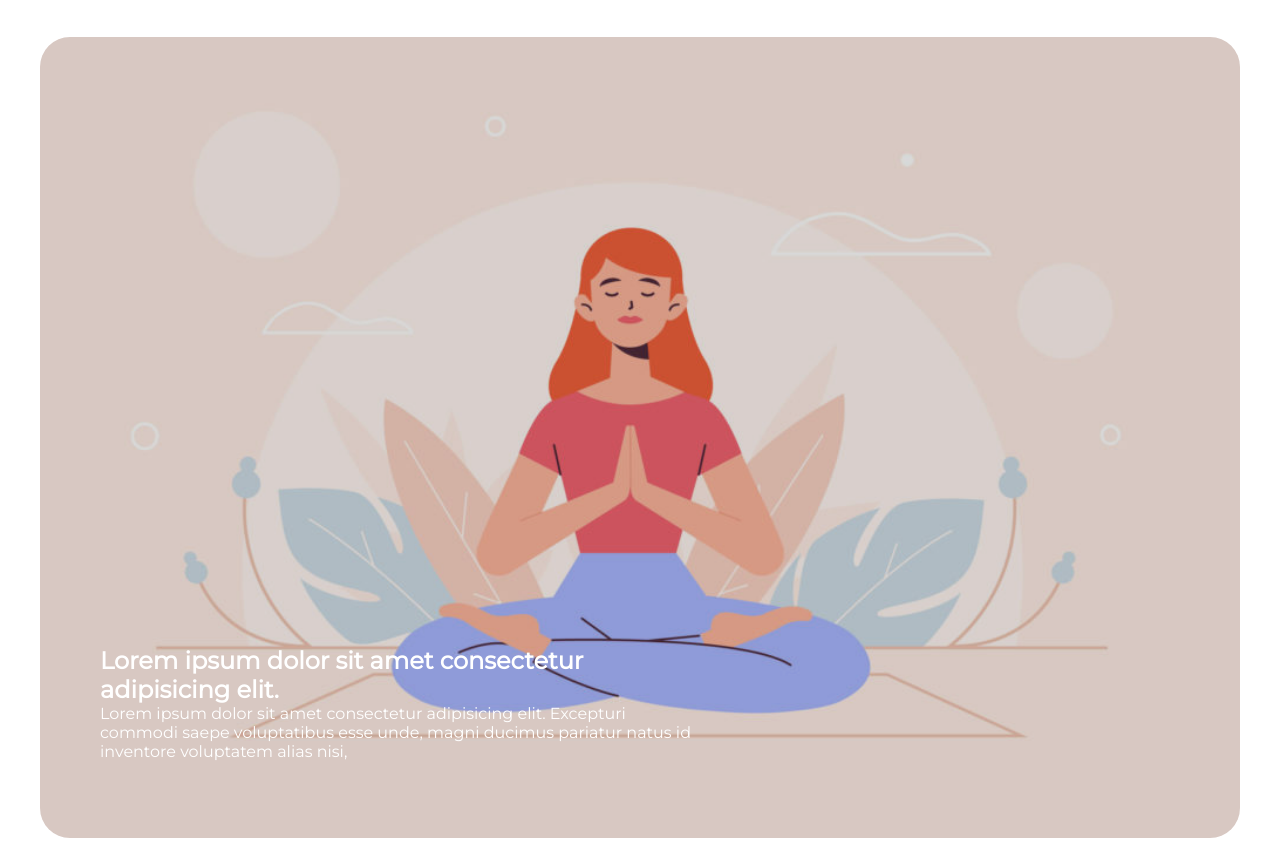
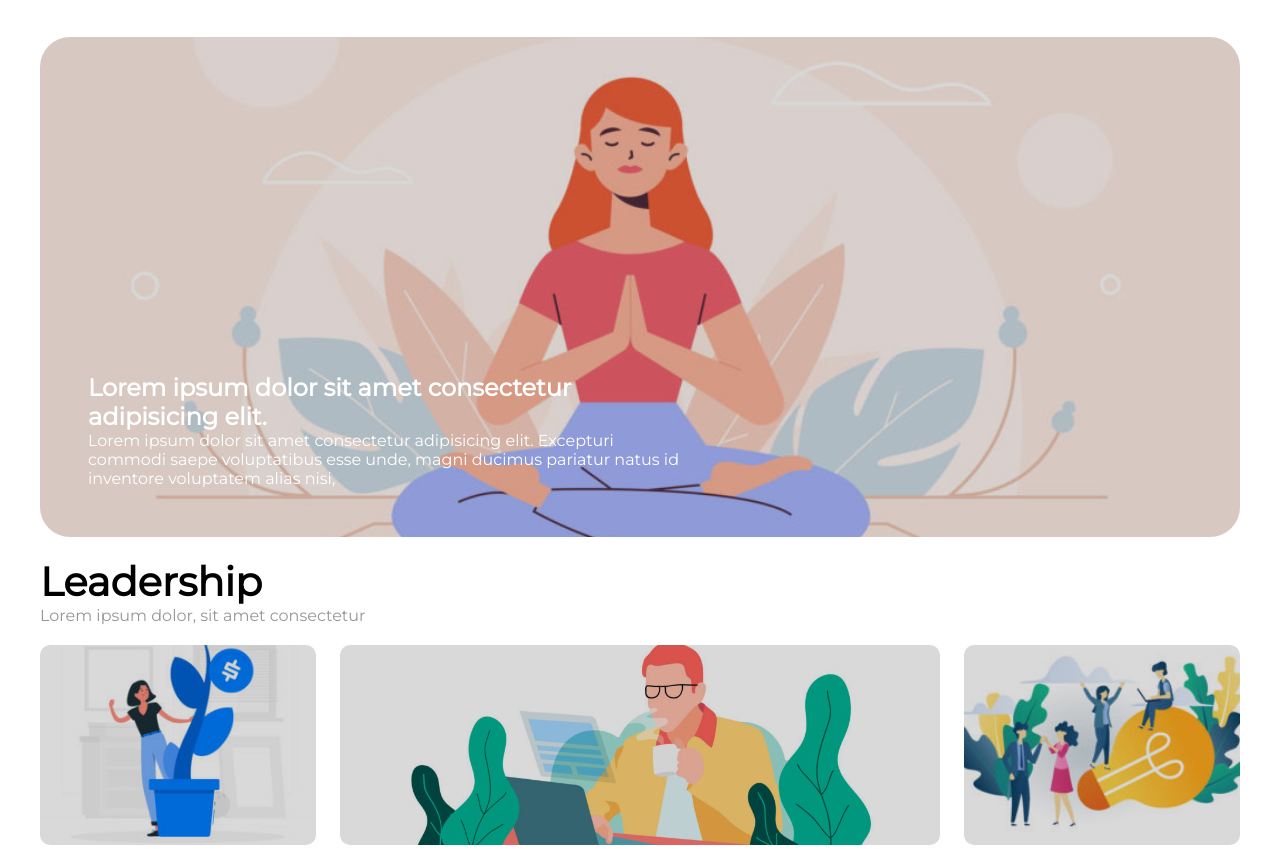
Before and after one commit to DomenicoGalileo88/htmlcss-wp, a plain HTML site: page index.html in a window 1280 px wide. Shown: the part 103-952 px from the top of the page. Drawn offline with Linux system fonts and the light colour scheme.

Commit message:
Add img
background-image hero

```diff
--- a/css/style.css
+++ b/css/style.css
@@ -144,25 +144,28 @@ header{
 
 /************* Main ***************/
 
-.content_img{
-    width: 100%;
-    height: 670px;
-    margin-bottom: 20px;
+.site_main{
     position: relative;
 }
 
-.content_img > img{
+.content_img{
     width: 100%;
+    height: 500px;
+    margin-bottom: 20px;
+    background-image: url(../img/banner.jpg);
+    background-size: cover;
+    background-position: center;
+    background-repeat: no-repeat;
     filter: brightness(85%);
     border-radius: 30px;
 }
 
-.content_img > .text_img{
+.text_img{
     color: white;
     width: 50%;
     position: absolute;
-    bottom: 10%;
-    left: 5%;
+    top: 21rem;
+    left: 3rem;
 }
 
 .text_img > p{
--- a/index.html
+++ b/index.html
@@ -33,18 +33,14 @@
         <!-- /.site_header -->
         <main class="site_main">
 
-            <div class="content_img clearfix">
-
-                <img src="./img/banner.jpg" alt="">
-
-                <div class="text_img">
-                    <h2>Lorem ipsum dolor sit amet consectetur adipisicing elit. </h2>
-
-                    <p>Lorem ipsum dolor sit amet consectetur adipisicing elit. Excepturi commodi saepe voluptatibus
-                        esse unde, magni ducimus pariatur natus id inventore voluptatem alias nisi,</p>
-                </div>
+            <div class="content_img clearfix"> </div>
                 <!-- /.content_img -->
 
+            <div class="text_img">
+                 <h2>Lorem ipsum dolor sit amet consectetur adipisicing elit. </h2>
+
+                 <p>Lorem ipsum dolor sit amet consectetur adipisicing elit. Excepturi commodi saepe voluptatibus
+                        esse unde, magni ducimus pariatur natus id inventore voluptatem alias nisi,</p>
             </div>
 
             <article class="page_article">
```
Also changed, not shown: wordpess_screen.png (added).
